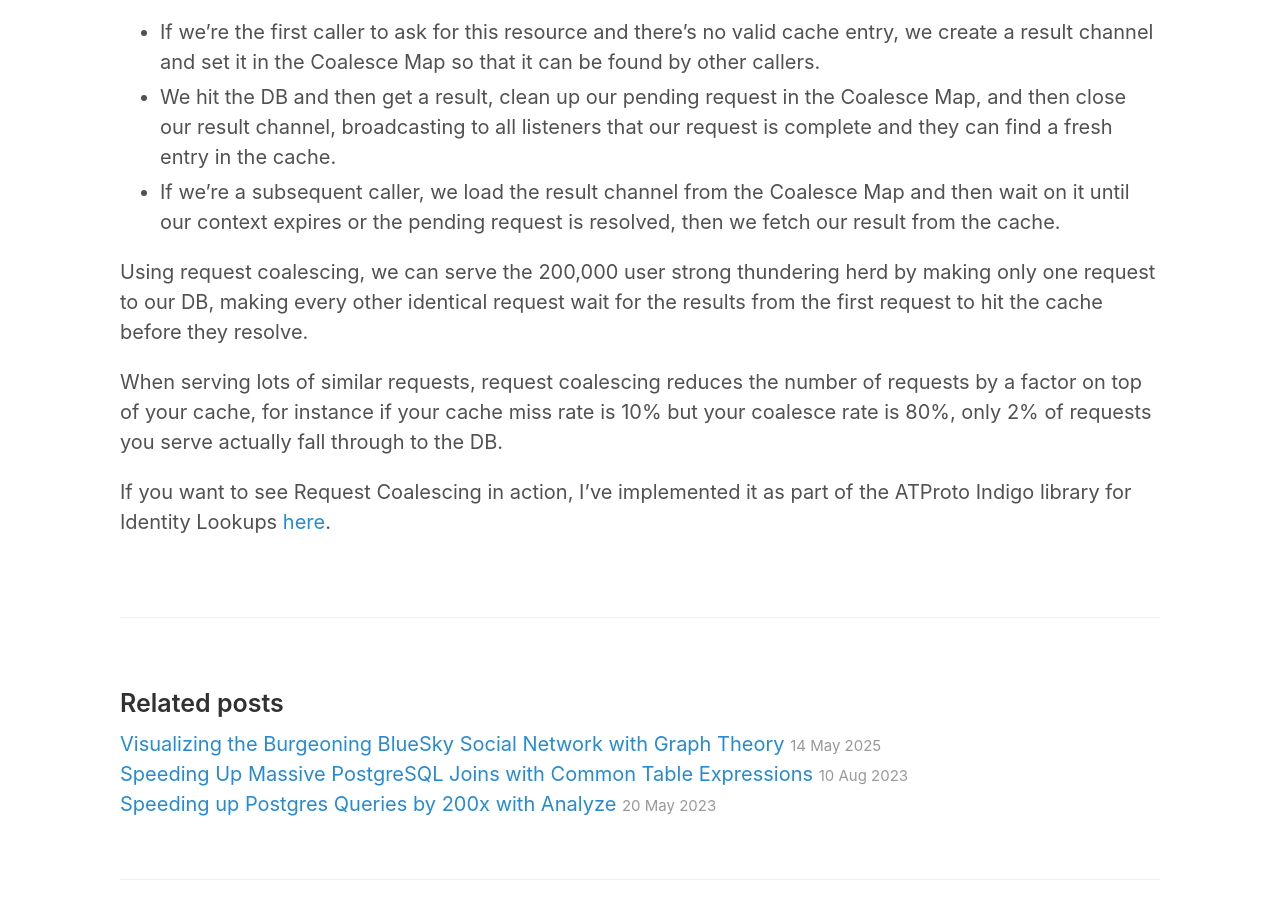
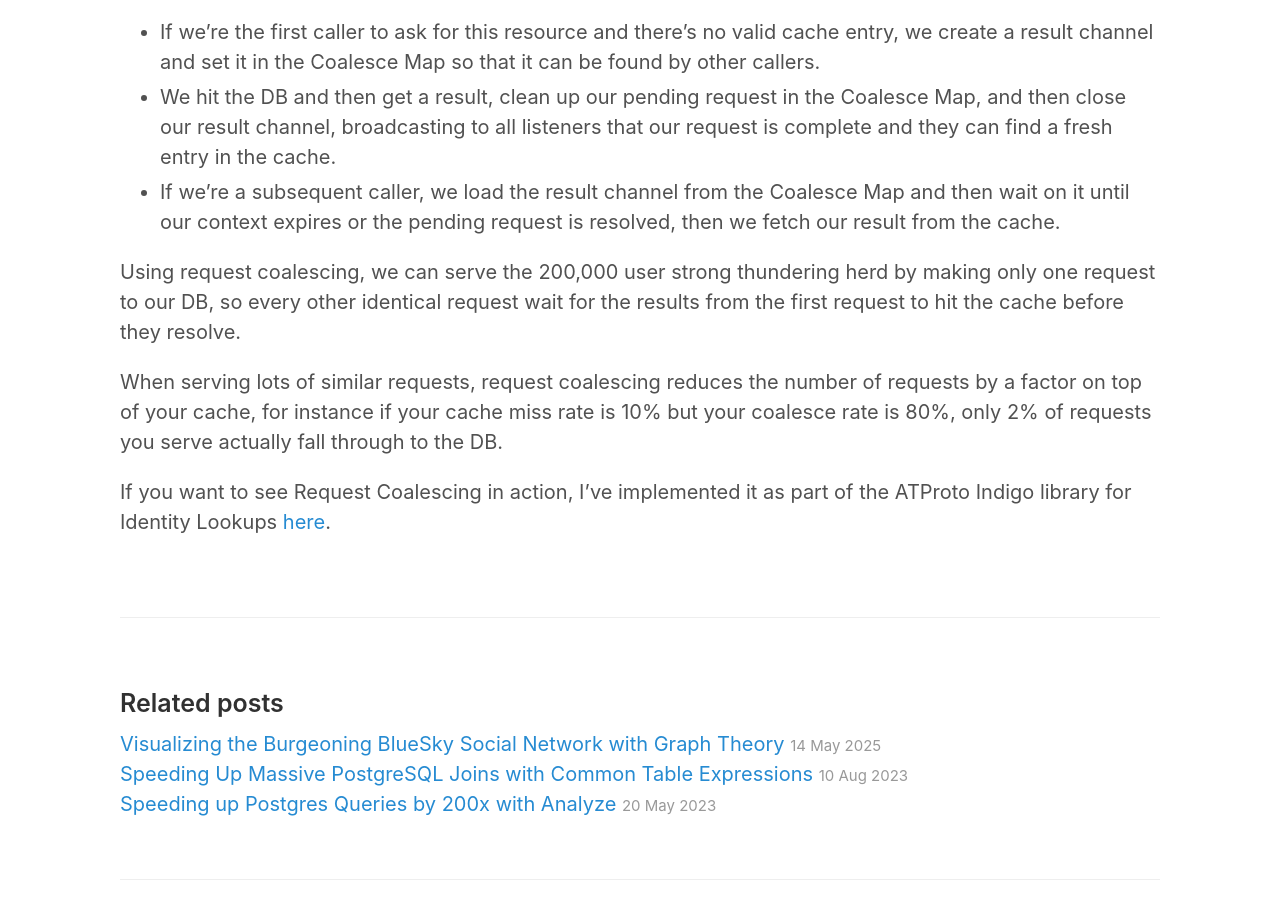
Before and after one commit to jazware/jazco-dev, a Jekyll site: the page built from _posts/2023-09-28-request-coalescing.md, in a window 1280 px wide and 900 px high, scrolled down 3925 px. Built offline with Jekyll 4.4.1, drawn with Linux system fonts in a browser that asks for light colours.

Commit message:
Fix typo

```diff
--- a/_posts/2023-09-28-request-coalescing.md
+++ b/_posts/2023-09-28-request-coalescing.md
@@ -1,7 +1,7 @@
 ---
 layout: post
 title: "Solving Thundering Herds with Request Coalescing in Go"
-excerpt: "Using request coalescing, we can serve the 200,000 user strong thundering herd by making only one request to our DB, making every other identical request wait for the results from the first request to hit the cache before they resolve."
+excerpt: "Using request coalescing, we can serve the 200,000 user strong thundering herd by making only one request to our DB, so every other identical request wait for the results from the first request to hit the cache before they resolve."
 ---
 
 Caches are a wonderful way to make your most frequent operations cheaper.
@@ -142,8 +142,8 @@ This new code is a bit more complex than our simple cache but it works as follow
 - We hit the DB and then get a result, clean up our pending request in the Coalesce Map, and then close our result channel, broadcasting to all listeners that our request is complete and they can find a fresh entry in the cache.
 - If we're a subsequent caller, we load the result channel from the Coalesce Map and then wait on it until our context expires or the pending request is resolved, then we fetch our result from the cache.
 
-Using request coalescing, we can serve the 200,000 user strong thundering herd by making only one request to our DB, making every other identical request wait for the results from the first request to hit the cache before they resolve.
+Using request coalescing, we can serve the 200,000 user strong thundering herd by making only one request to our DB, so every other identical request wait for the results from the first request to hit the cache before they resolve.
 
 When serving lots of similar requests, request coalescing reduces the number of requests by a factor on top of your cache, for instance if your cache miss rate is 10% but your coalesce rate is 80%, only 2% of requests you serve actually fall through to the DB.
 
-If you want to see Request Coalescing in action, I've implemented it as part of the ATProto Indigo library for Identity Lookups [here](https://github.com/bluesky-social/indigo/blob/0dbe63eeea7b42d90b49a514941c7d0caee5bc58/atproto/identity/cache_directory.go#L247).
+If you want to see Request Coalescing in action, I've implemented it as part of the ATProto Indigo library for Identity Lookups [here](https://github.com/bluesky-social/indigo/blob/355098bcdd49a7b47b4991bd0d7006a7285a80e1/atproto/identity/cache_directory.go#L190).
```
